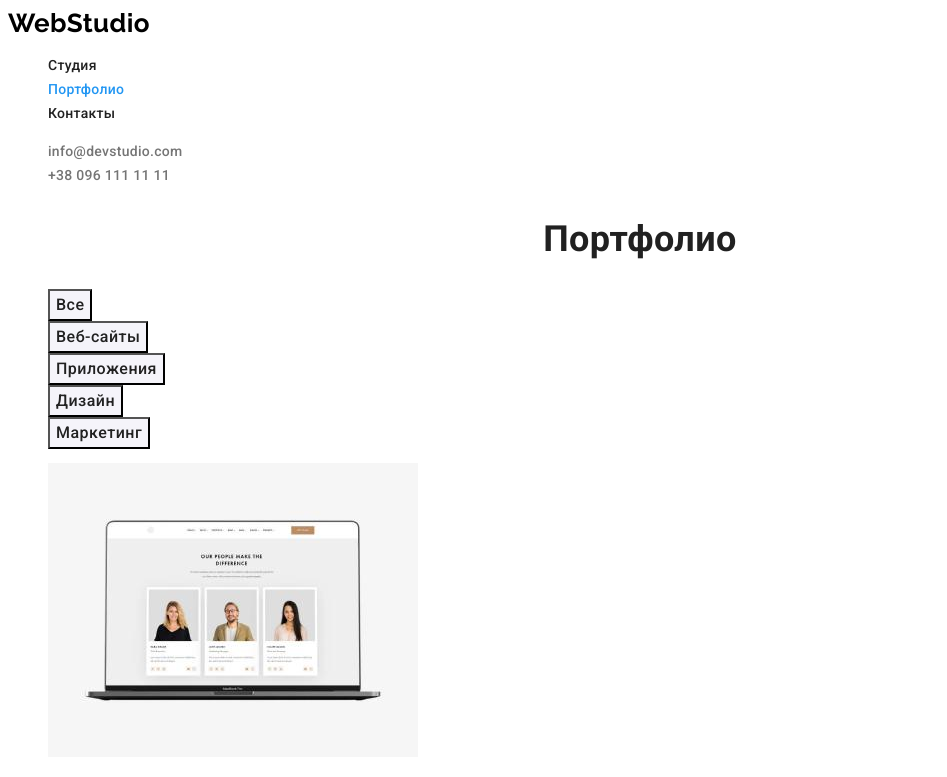
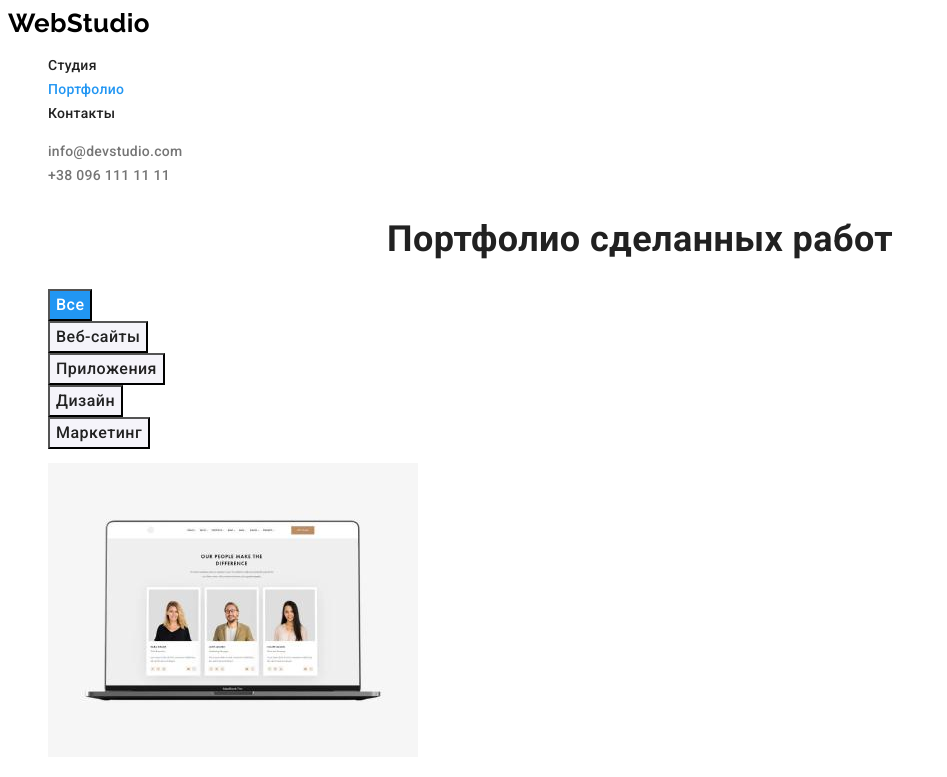
Before and after one commit to maksymmalchenko/htmlcss-practice, a plain HTML site: page portfolio.html in a window 1280 px wide. Both pictures are taken after a click on the button "Все". Shown: the top 777 px of the page, without its empty margins (0-947 px from the left). Drawn offline with Linux system fonts and the light colour scheme.

Commit message:
adds cursor pointer to buttons

```diff
--- a/css/common.css
+++ b/css/common.css
@@ -30,6 +30,7 @@ body {
 
 button {
     font-family: inherit;
+    cursor: pointer;
 }
 
 .link {
--- a/css/portfolio.css
+++ b/css/portfolio.css
@@ -19,7 +19,7 @@
     line-height: 1.62;
 }
 
-.portfolio .button:hover, .portfolio .button:focus {
+.portfolio-section .button:hover, .portfolio-section .button:focus {
     color: var(--white-color);
     background-color: var(--accent-color);
 }
--- a/portfolio.html
+++ b/portfolio.html
@@ -37,7 +37,7 @@
     <!-- Main -->
     <main>
         <section class="portfolio-section">
-            <h1 class="title">Портфолио</h1>
+            <h1 class="title">Портфолио сделанных работ</h1>
 
             <ul class="list">
                 <li><button type="button" class="button">Все</button></li>
```
